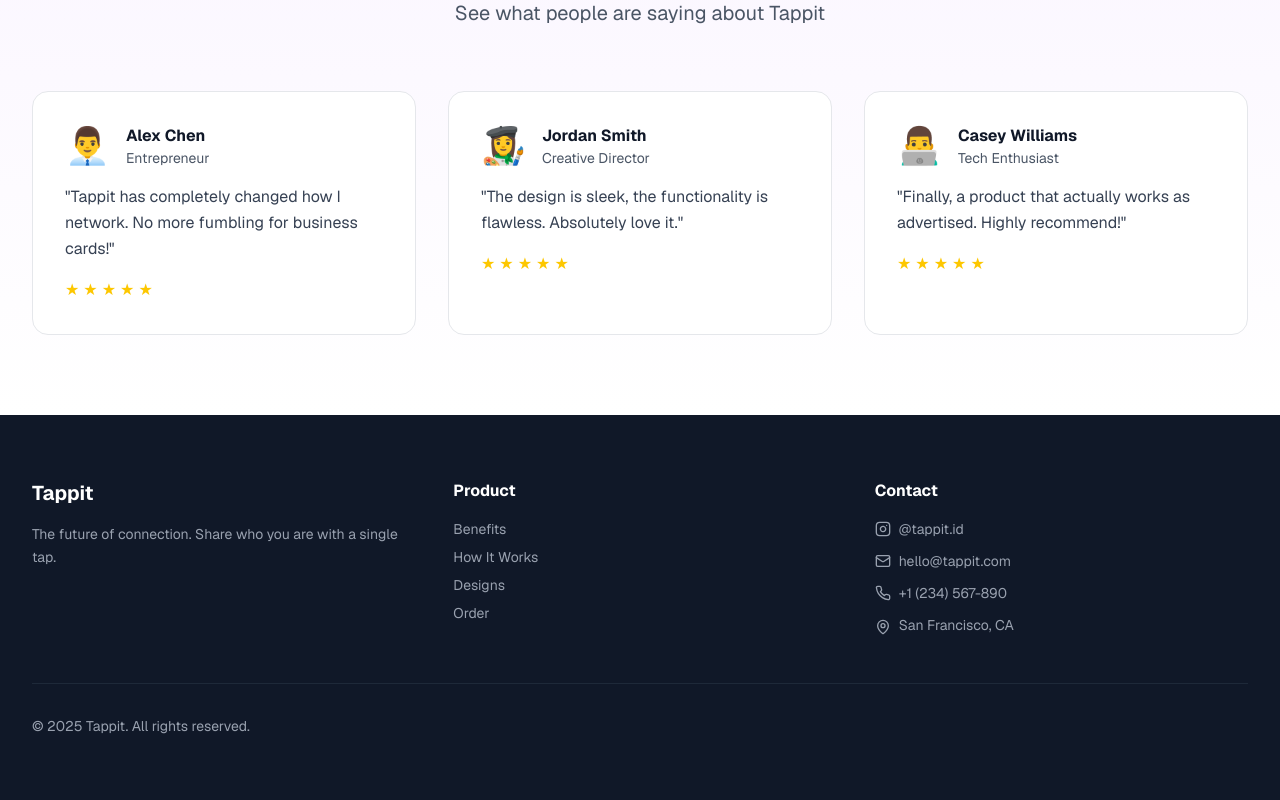
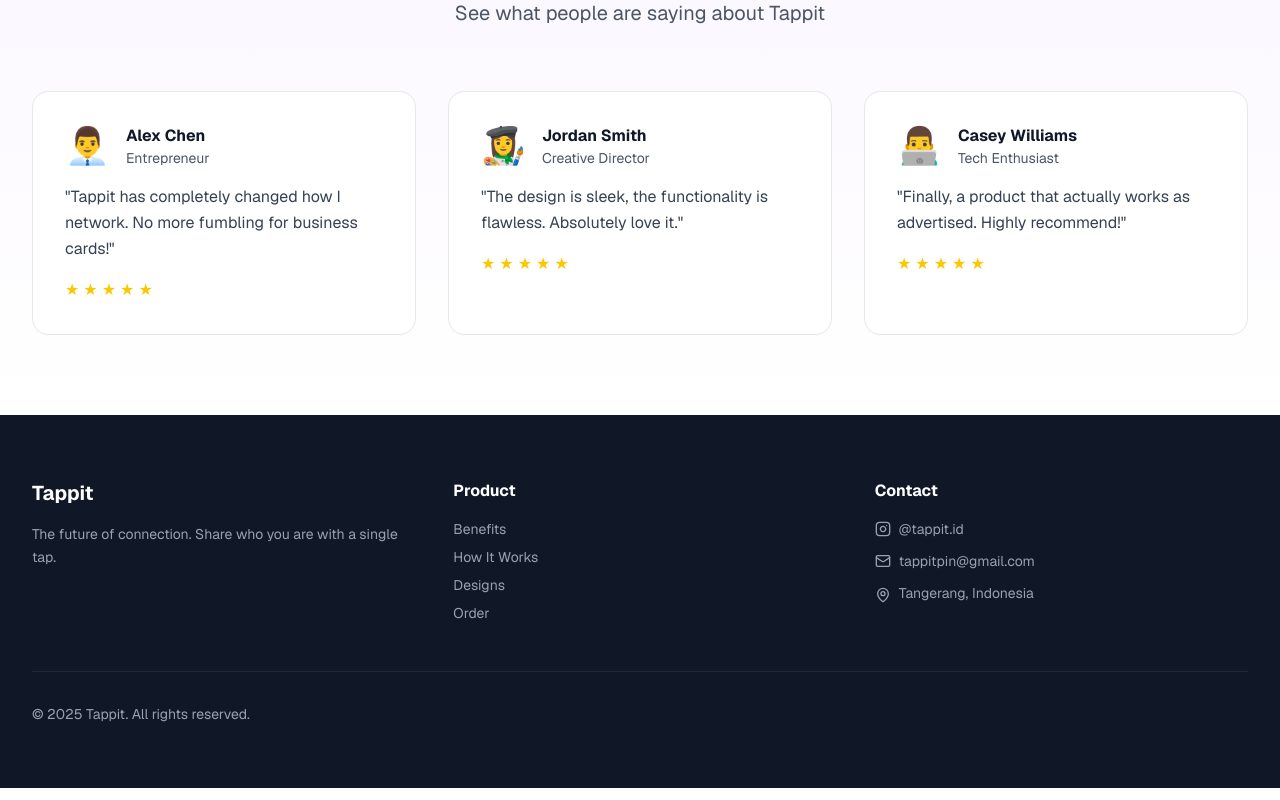
Before and after one commit to LightArtz/Tappit, a Next.js app: page / in a window 1280 px wide. Shown: the part 2618-3418 px from the top of the page. Built offline with nearby package versions, Linux system fonts and the light colour scheme; no server answers.

Commit message:
fixed email

```diff
--- a/components/footer.tsx
+++ b/components/footer.tsx
@@ -69,19 +69,19 @@ export default function Footer({ onOrderClick }: FooterProps) {
               </li>
               <li className="flex items-center gap-2">
                 <Mail size={16} />
-                <a href="mailto:hello@tappit.com" className="hover:text-white transition">
-                  hello@tappit.com
+                <a href="mailto:tappitpin@gmail.com" className="hover:text-white transition">
+                  tappitpin@gmail.com
                 </a>
               </li>
-              <li className="flex items-center gap-2">
+              {/* <li className="flex items-center gap-2">
                 <Phone size={16} />
                 <a href="tel:+1234567890" className="hover:text-white transition">
                   +1 (234) 567-890
                 </a>
-              </li>
+              </li> */}
               <li className="flex items-start gap-2">
                 <MapPin size={16} className="mt-1" />
-                <span>San Francisco, CA</span>
+                <span>Tangerang, Indonesia</span>
               </li>
             </ul>
           </div>
```
